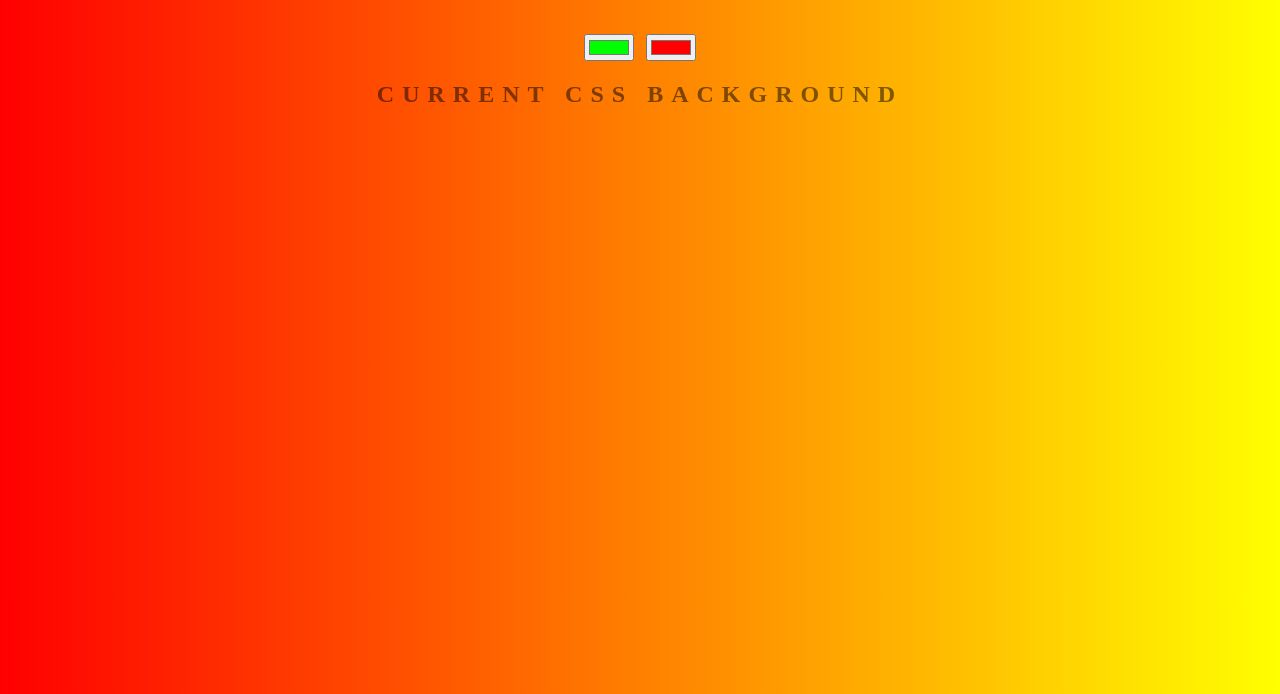
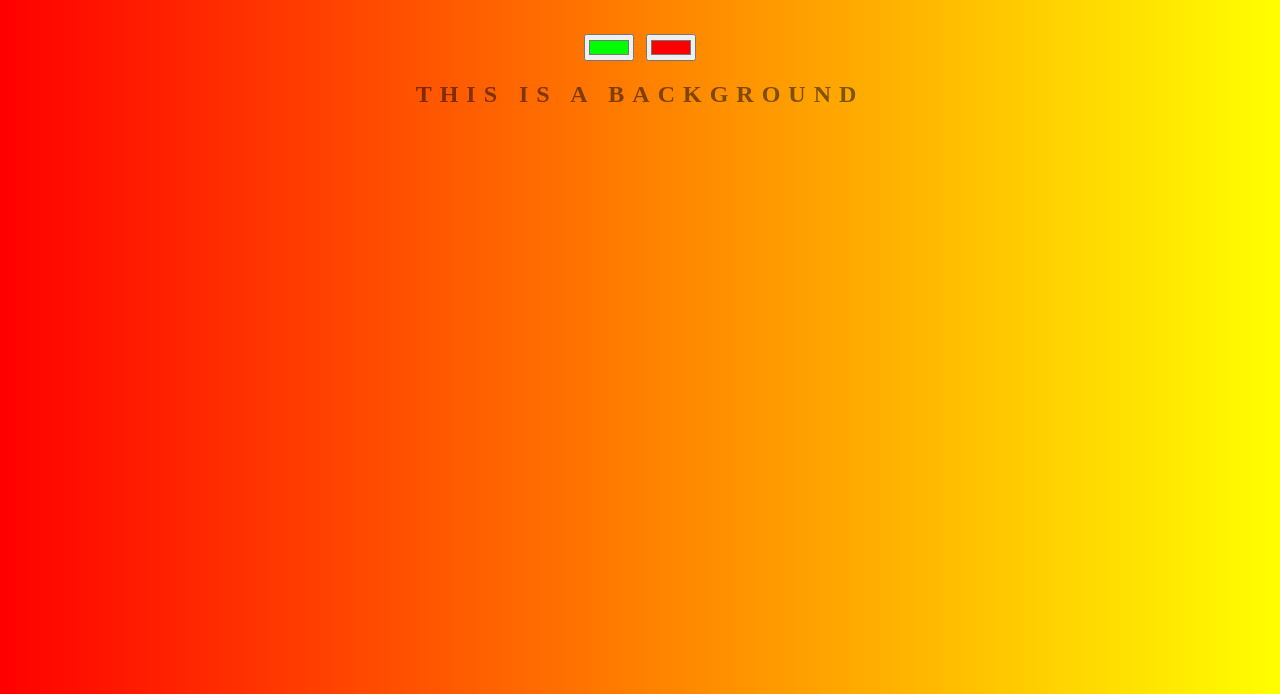
Before and after one commit to DimaZi/background-generator, a plain HTML site: page index.html in a window 1280 px wide. Shown: the part 106-800 px from the top of the page. Drawn offline with Linux system fonts and the light colour scheme.

Commit message:
changing text

```diff
--- a/index.html
+++ b/index.html
@@ -8,7 +8,7 @@
 	<h1>COOL Generator</h1>
 	<input class="color1" type="color" name="color1" value="#00ff00">
 	<input class="color2" type="color" name="color2" value="#ff0000">
-	<h2>Current CSS Background</h2>
+	<h2>This Is A Background</h2>
 	<h3></h3>
 	<script type="text/javascript" src="script.js"></script>
 </body>
```
